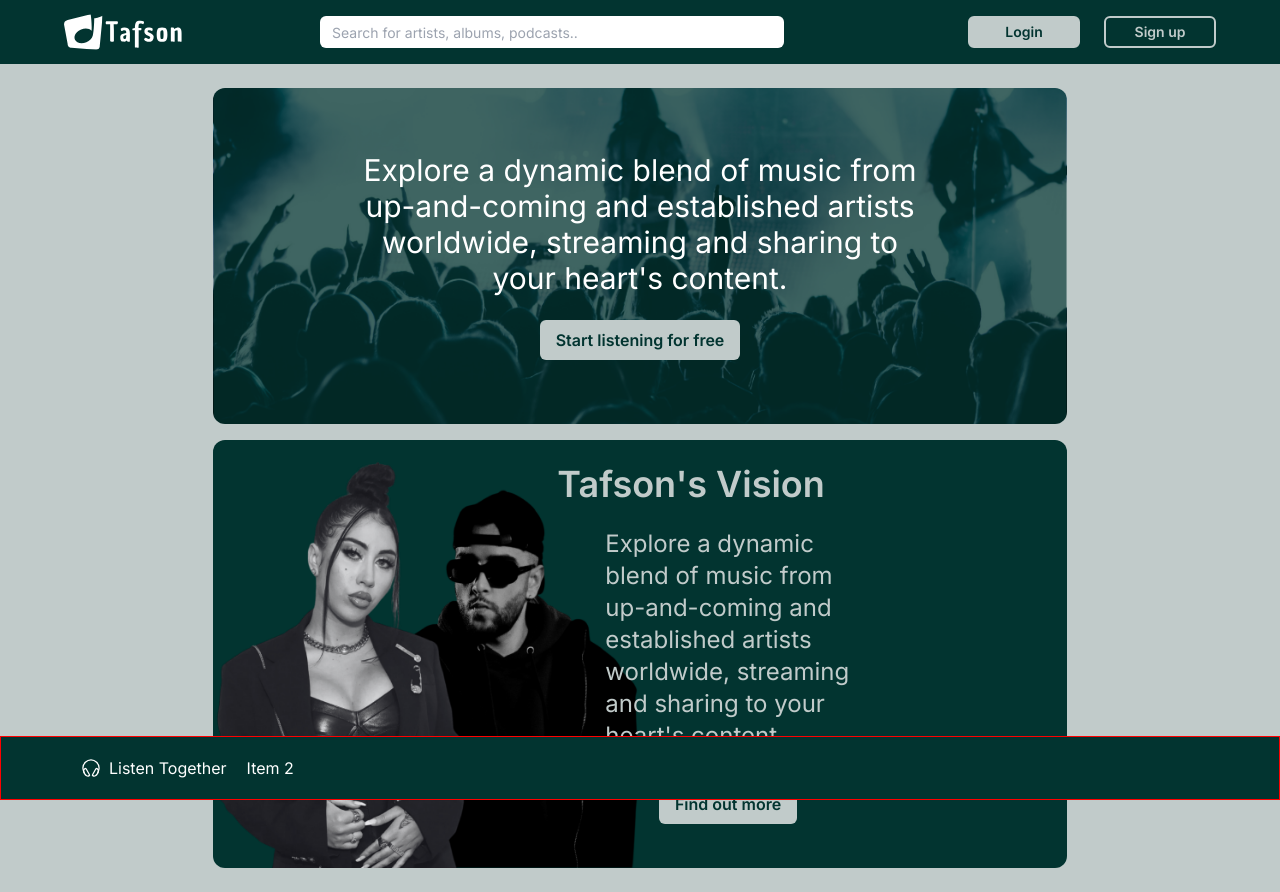
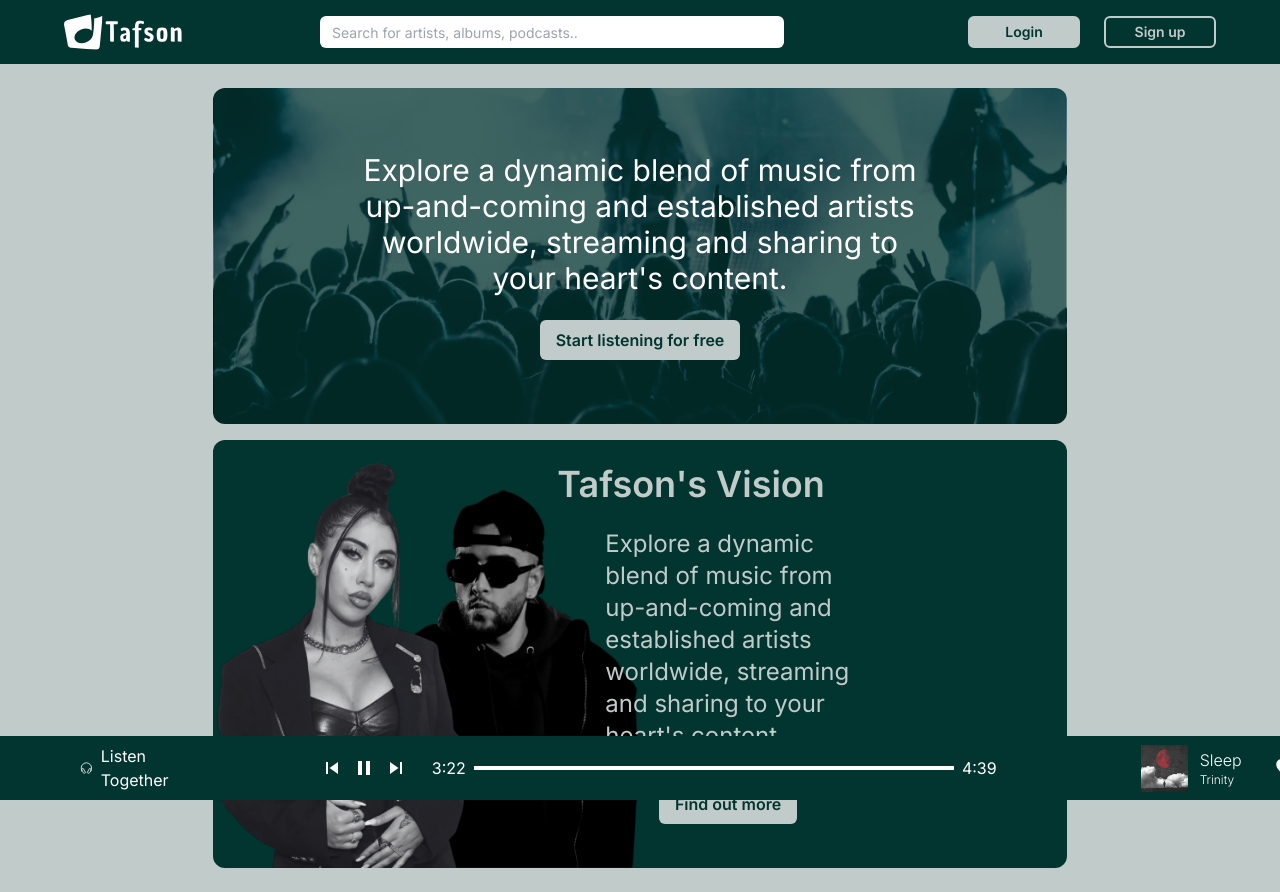
Before and after one commit to v3rti/tafson, a Next.js app: page / in a window 1280 px wide. Built offline with nearby package versions, Linux system fonts and the light colour scheme.

Commit message:
play bar initial design done

```diff
--- a/components/Musicbar.jsx
+++ b/components/Musicbar.jsx
@@ -1,17 +1,37 @@
 import '@styles/globalStyles.css';
+import Image from 'next/image';
 
 import { IoHeadsetOutline } from 'react-icons/io5';
+import { MdLibraryMusic } from 'react-icons/md';
+import { MdSkipPrevious, MdSkipNext, MdOutlinePause } from 'react-icons/md';
+import {IoMdHeart} from 'react-icons/io'
 
 export default function Musicbar(){
   return(
-    <div className="borderTest flex flex-row items-center gap-5 absolute px-20 w-full bg-primary-green h-16 bottom-0">
+    <div className=" flex flex-row items-center justify-between	 gap-36 absolute px-20 w-full bg-primary-green h-16 bottom-0">
       <div className="flex flex-row items-center text-white gap-2 ">
         <IoHeadsetOutline className="w-5 h-5" /> Listen Together
+
       </div>
-      <div className="text-white">
-        Item 2
+            <div className="flex flex-row items-center gap-2">
+        <div><MdSkipPrevious className="w-6 h-6 text-white" /></div>
+        <div><MdOutlinePause className="w-6 h-6 text-white" /></div>
+        <div><MdSkipNext className="w-6 h-6 text-white" /></div>
+        <div className="text-white ml-4">3:22</div>
+        <div className="flex flex-row items-center">
+          <div className="border-2 border-white w-96"></div>
+          <div className="border-2 border-white w-24"></div>
+        </div>
+        <div className="text-white">4:39</div>
       </div>
-
+      <div className="text-white flex flex-row items-center">
+          <Image src="/assets/sleep.jpg" width={47} height={47}/>
+          <div className="ml-3">
+            <p className="font-light">Sleep</p>
+            <p className="text-xs font-light">Trinity</p>
+          </div>
+          <div><IoMdHeart className="ml-8 w-6 h-6"/></div>
+      </div>
     </div>
   )
 }
```
Also changed, not shown: public/assets/sleep.jpg (added).
